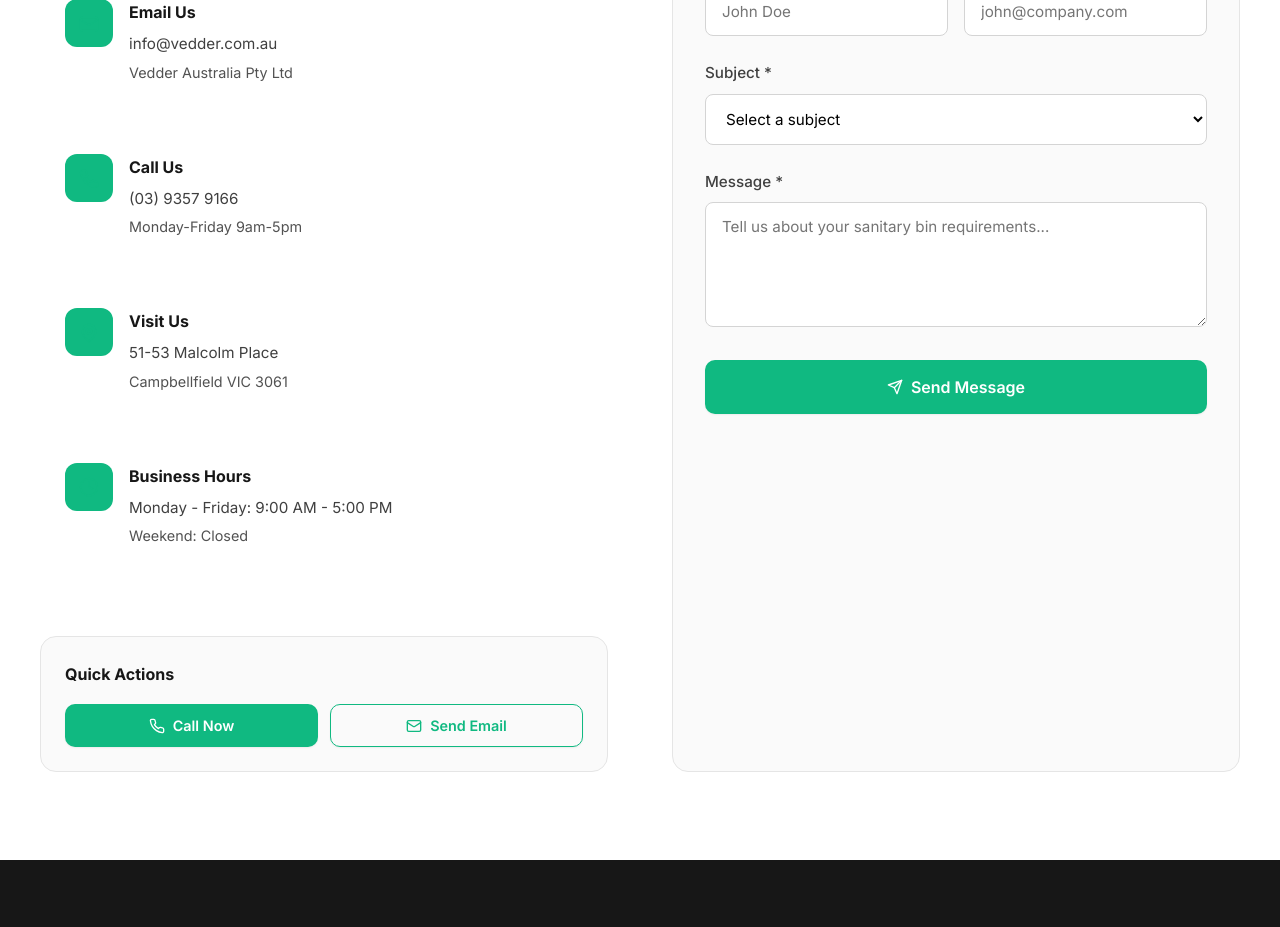
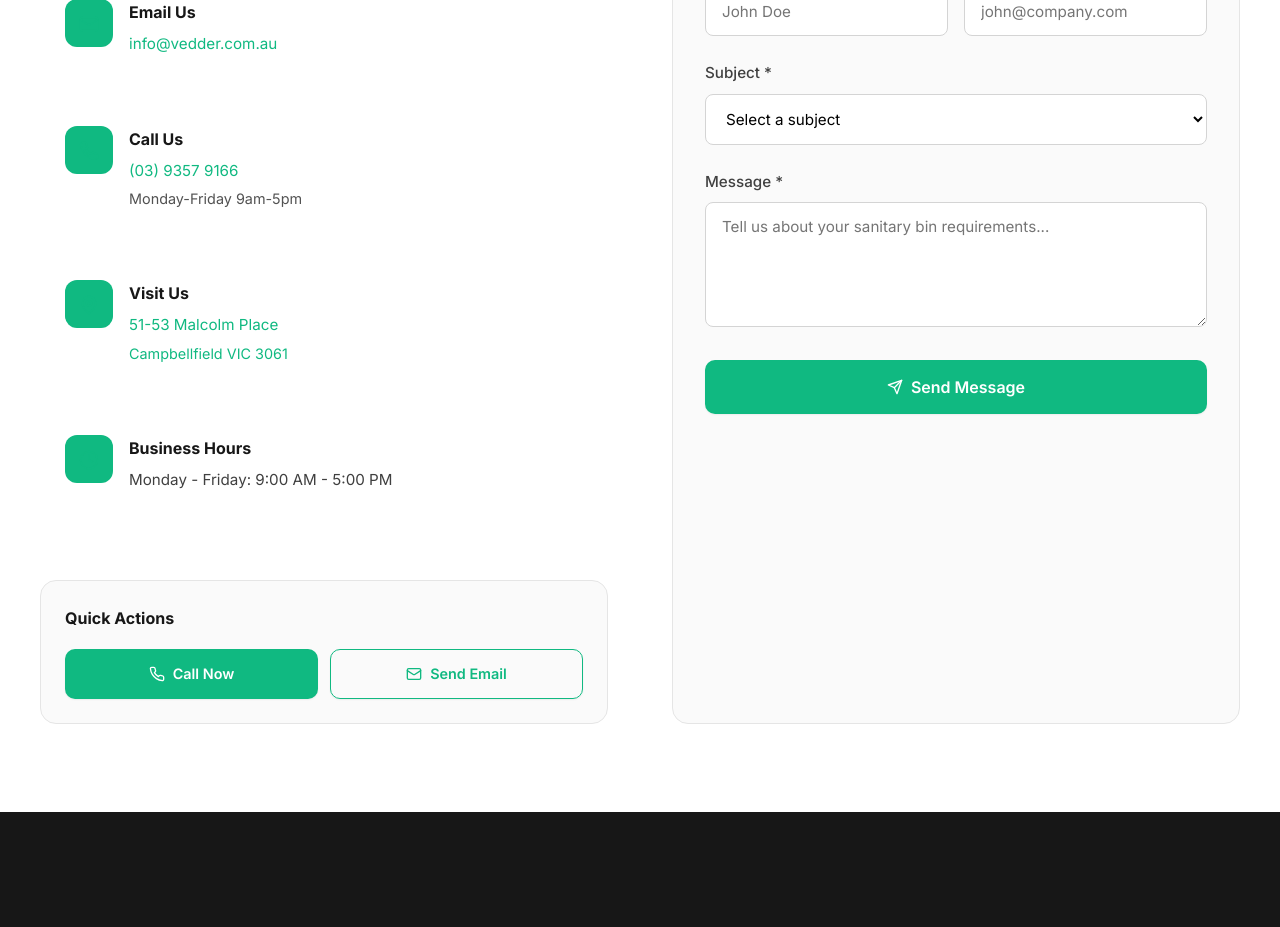
Before and after one commit to jhonielviloria/vedder-landing-page, a React (Vite) app: page / in a window 1280 px wide. Shown: the part 9080-10007 px from the top of the page. Built offline with nearby package versions, Linux system fonts and the light colour scheme; no server answers; the database is empty.

Commit message:
added link to contacts

```diff
--- a/src/components/Contact.jsx
+++ b/src/components/Contact.jsx
@@ -83,7 +83,6 @@ const Contact = () => {
       icon: Clock,
       title: 'Business Hours',
       details: 'Monday - Friday: 9:00 AM - 5:00 PM',
-      subDetails: 'Weekend: Closed'
     }
   ];
 
@@ -111,6 +110,11 @@ const Contact = () => {
             <div className="contact-items">
               {contactInfo.map((item, index) => {
                 const IconComponent = item.icon;
+                const isEmail = item.title === 'Email Us';
+                const isVisit = item.title === 'Visit Us';
+                const isPhone = item.title === 'Call Us';
+                const mapQuery = isVisit ? `${item.details} ${item.subDetails || ''}`.trim() : '';
+                const telHref = isPhone ? `tel:${(item.details || '').replace(/[^+\d]/g, '')}` : null;
                 return (
                   <div key={index} className="contact-item">
                     <div className="contact-icon">
@@ -118,8 +122,48 @@ const Contact = () => {
                     </div>
                     <div className="contact-details">
                       <h4>{item.title}</h4>
-                      <p>{item.details}</p>
-                      <p className="sub-detail">{item.subDetails}</p>
+                      {isEmail ? (
+                        <p>
+                          <a className="contact-link" href={`mailto:${item.details}`}>{item.details}</a>
+                        </p>
+                      ) : isVisit ? (
+                        <>
+                          <p>
+                            <a
+                              className="contact-link"
+                              href={`https://www.google.com/maps/search/?api=1&query=${encodeURIComponent(mapQuery)}`}
+                              target="_blank"
+                              rel="noopener noreferrer"
+                            >
+                              {item.details}
+                            </a>
+                          </p>
+                          {item.subDetails && (
+                            <p className="sub-detail">
+                              <a
+                                className="contact-link"
+                                href={`https://www.google.com/maps/search/?api=1&query=${encodeURIComponent(mapQuery)}`}
+                                target="_blank"
+                                rel="noopener noreferrer"
+                              >
+                                {item.subDetails}
+                              </a>
+                            </p>
+                          )}
+                        </>
+                      ) : isPhone ? (
+                        <>
+                          <p>
+                            <a className="contact-link" href={telHref}>{item.details}</a>
+                          </p>
+                          {item.subDetails && <p className="sub-detail">{item.subDetails}</p>}
+                        </>
+                      ) : (
+                        <>
+                          <p>{item.details}</p>
+                          {item.subDetails && <p className="sub-detail">{item.subDetails}</p>}
+                        </>
+                      )}
                     </div>
                   </div>
                 );
@@ -129,14 +173,14 @@ const Contact = () => {
             <div className="quick-actions">
               <h4>Quick Actions</h4>
               <div className="action-buttons">
-                <button className="btn btn-primary">
+                <a className="btn btn-primary" href="tel:+61393579166">
                   <Phone size={16} />
                   Call Now
-                </button>
-                <button className="btn btn-secondary">
+                </a>
+                <a className="btn btn-secondary" href="mailto:info@vedder.com.au">
                   <Mail size={16} />
                   Send Email
-                </button>
+                </a>
               </div>
             </div>
           </div>
@@ -335,6 +379,14 @@ const Contact = () => {
           font-size: 0.95rem;
         }
 
+        .contact-details .contact-link {
+          color: var(--primary-blue);
+          text-decoration: none;
+        }
+        .contact-details .contact-link:hover {
+          text-decoration: underline;
+        }
+
         .sub-detail {
           color: var(--neutral-600) !important;
           font-size: 0.9rem !important;
```
